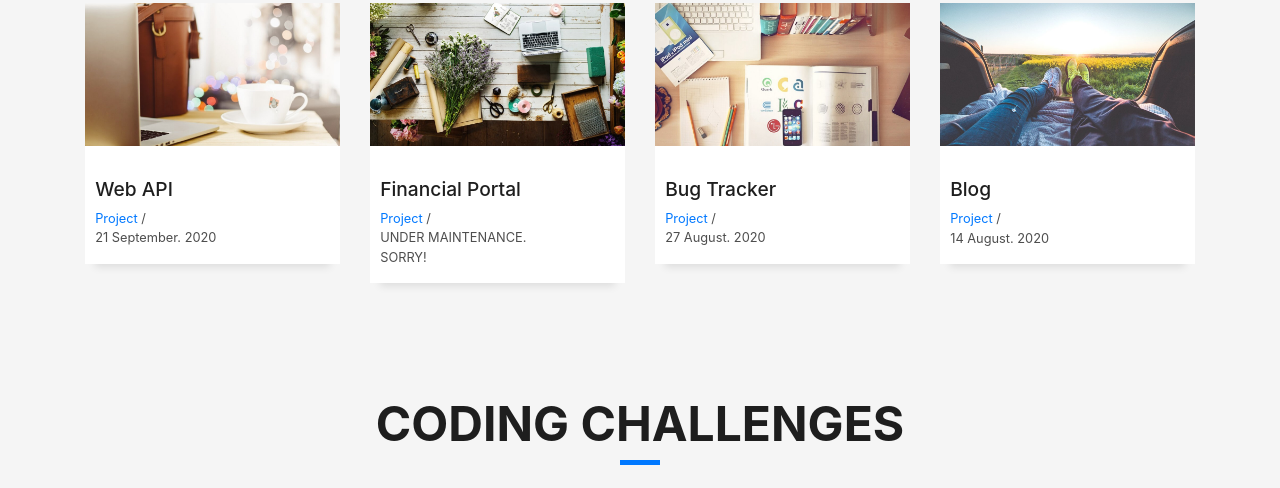
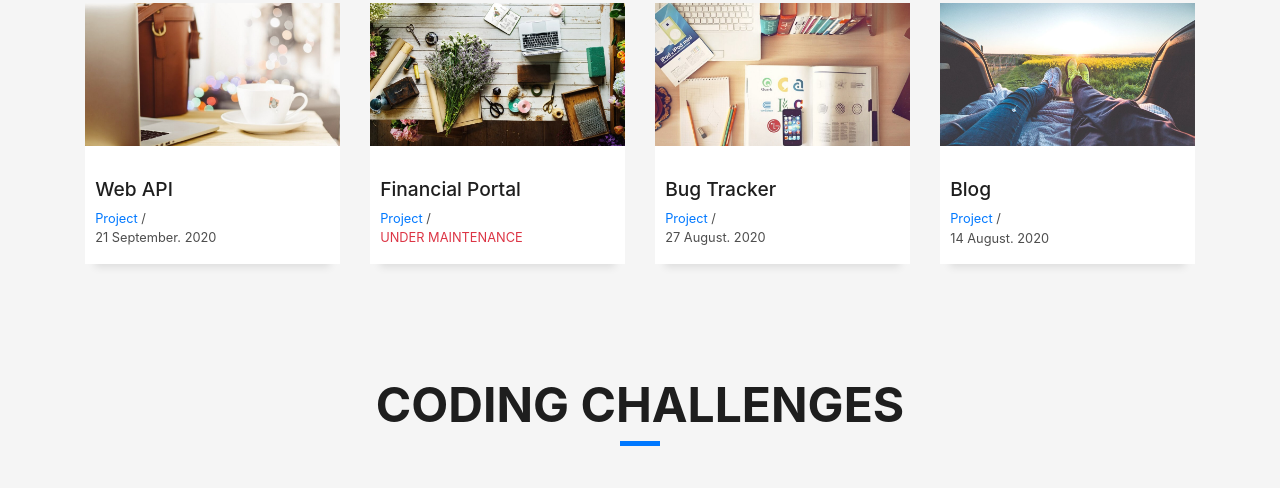
Before and after one commit to khoaNguyen2pt0/Portfolio, a plain HTML site: page index.html in a window 1280 px wide. Shown: the part 2421-2909 px from the top of the page. Drawn offline with Linux system fonts and the light colour scheme; files whose address does not match are found by name.

Commit message:
Update index.html

```diff
--- a/index.html
+++ b/index.html
@@ -240,7 +240,7 @@
                                                 <h2 class="w-title">Financial Portal</h2>
                                             </a>-->
                                         <div class="w-more">
-                                            <span class="w-ctegory"> Project </span> / <br /> <span class="w-date"> UNDER MAINTENANCE. SORRY!</span>
+                                            <span class="w-ctegory"> Project </span> / <br /> <span class="w-date text-danger"> UNDER MAINTENANCE</span>
                                         </div>
                                     </div>
                                     <div class="col-sm-4">
```
